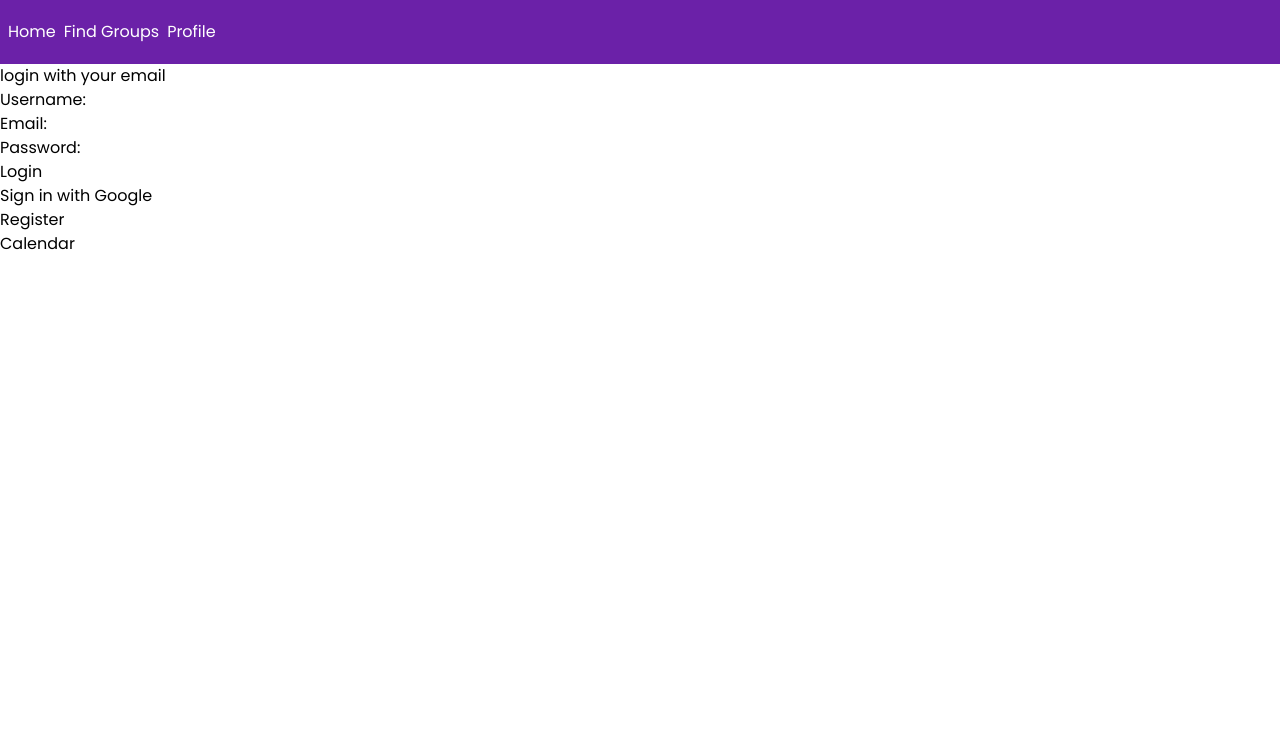
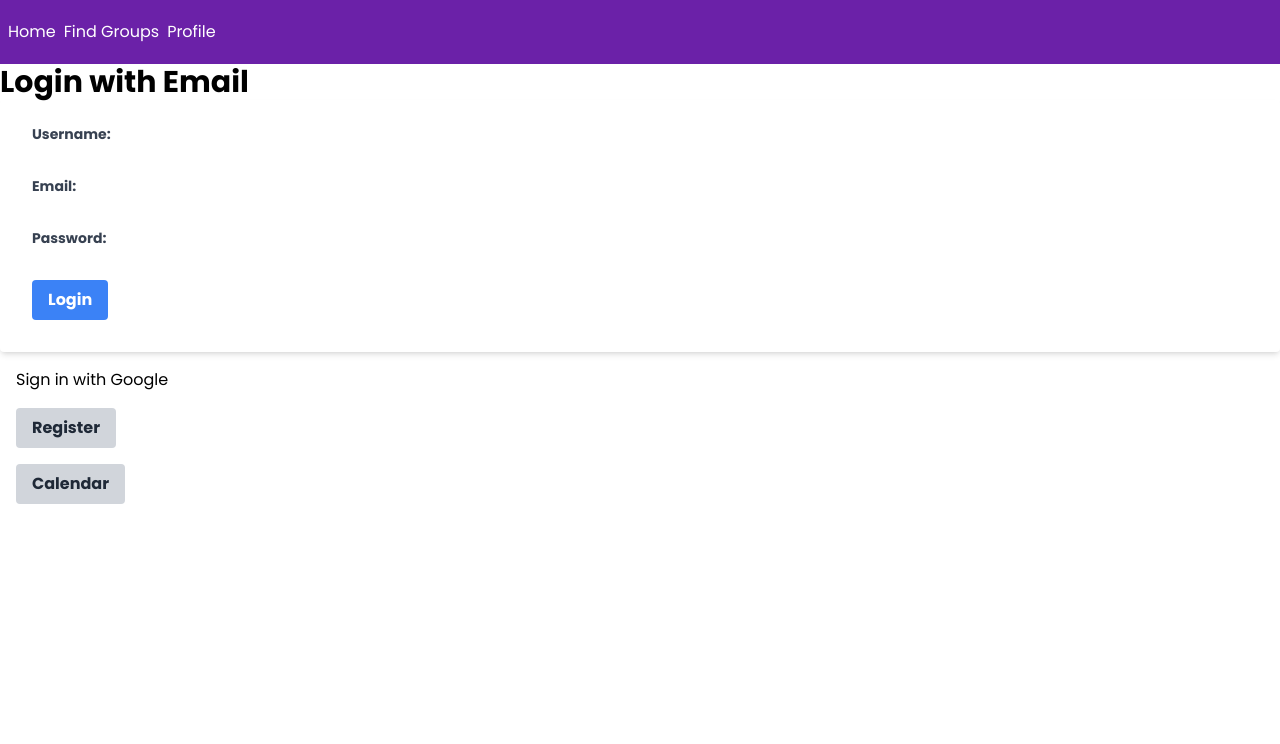
Before and after one commit to DootDaMoop/Reach, a Flask app: page / in a window 1280 px wide. Shown: the top 744 px of the page. Run offline with Flask 3, Linux system fonts and the light colour scheme; parts of the project's set-up code (start-up, migrations or seed data) failed here and were passed over; some libraries are stand-ins or nearby versions.

Commit message:
Adding styling to profile page and index.html

```diff
--- a/static/profile.css
+++ b/static/profile.css
@@ -1,6 +1,6 @@
 main
 {
-    padding-left: 60px;
+    padding-left: 10px;
 }
 
 #profile-info
--- a/templates/index.html
+++ b/templates/index.html
@@ -6,21 +6,21 @@
 {% block main %}
 <!-- Custom Login Form -->
 <div>
-    <h2>login with your email</h2>
-    <form action="/login_manual" method="post">
+    <h2 class="text-3xl font-bold">Login with Email</h2>
+    <form action="/login_manual" method="post" class="bg-white shadow-md rounded px-8 pt-6 pb-8 mb-4">
         <div>
-            <label for="username">Username:</label>
+            <label for="username" class="block text-gray-700 text-sm font-bold mb-2">Username:</label>
             <input type="username" id="username" name="username" required>
         </div>
         <div>
-            <label for="email">Email:</label>
+            <label for="email" class="block text-gray-700 text-sm font-bold mb-2">Email:</label>
             <input type="email" id="email" name="email" required>
         </div>
         <div>
-            <label for="password">Password:</label>
+            <label for="password" class="block text-gray-700 text-sm font-bold mb-2">Password:</label>
             <input type="password" id="password" name="password" required>
         </div>
-        <button type="submit">Login</button>
+        <button type="submit" class="bg-blue-500 hover:bg-blue-700 text-white font-bold py-2 px-4 rounded focus:outline-none focus:shadow-outline">Login</button>
     </form>
 </div>
 
@@ -28,15 +28,15 @@
 
 <!-- Google Sign In -->
 <div>
-    <a href='/google_login'><button>Sign in with Google</button></a>
+    <a href='/google_login' class="ml-4"><button>Sign in with Google</button></a>
 </div>
 
 
 <div>
-    <a href="/registration">Register</a>
+    <a href="/registration" class="bg-gray-300 hover:bg-gray-400 text-gray-800 font-bold py-2 px-4 rounded inline-flex items-center mb-4 mt-4 ml-4">Register</a>
 </div>
 
 <div>
-    <a href="/calendar">Calendar</a>
+    <a href="/calendar" class="bg-gray-300 hover:bg-gray-400 text-gray-800 font-bold py-2 px-4 rounded inline-flex items-center mb-4 ml-4">Calendar</a>
 </div>
 {% endblock %}
--- a/templates/profile.html
+++ b/templates/profile.html
@@ -15,11 +15,9 @@
             <li><img src="" alt=""></li>
             <li>Username: {{  user['user_name'] }}</li>
             <br>
-            <li>Name: {{  user['user_first_name']  }}</li>
+            <li>Name: {{  user['user_first_name'] + ' ' + user['user_last_name']  }}</li>
             <li>Email: {{  user['user_email']  }}</li>
             <br>
-            <li>Instagram: </li>
-            <li>Snapchat: </li>
         </ul>
     </div>
     {% if session['user_id'] == user['user_id'] %}
```
